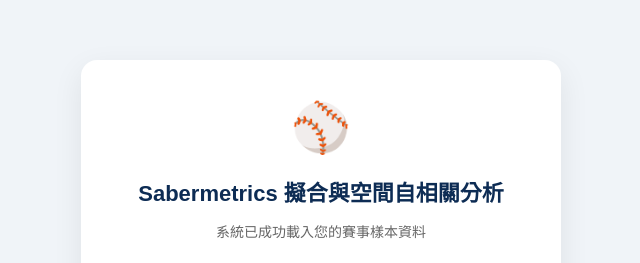
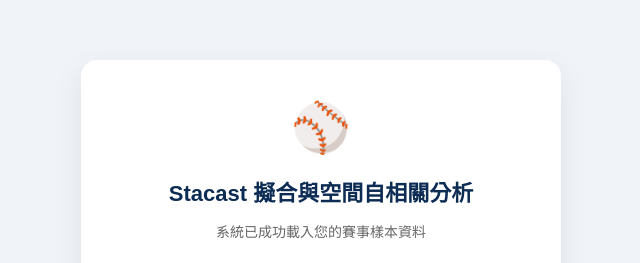
Before and after one commit to fcyeh0925/spatial-analysis, a plain HTML site: page index.html in a window 1280 px wide. Shown: the part 110-373 px from the top of the page, without its empty margins (319-959 px from the left). Drawn offline with Linux system fonts and the light colour scheme.

Commit message:
Update index.html

```diff
--- a/index.html
+++ b/index.html
@@ -99,7 +99,7 @@
 
     <div class="container" id="fake-interface">
         <div class="logo-area">⚾</div>
-        <h2>Sabermetrics 擬合與空間自相關分析</h2>
+        <h2>Stacast 擬合與空間自相關分析</h2>
         <p>系統已成功載入您的賽事樣本資料</p>
 
         <div class="file-box">
```
